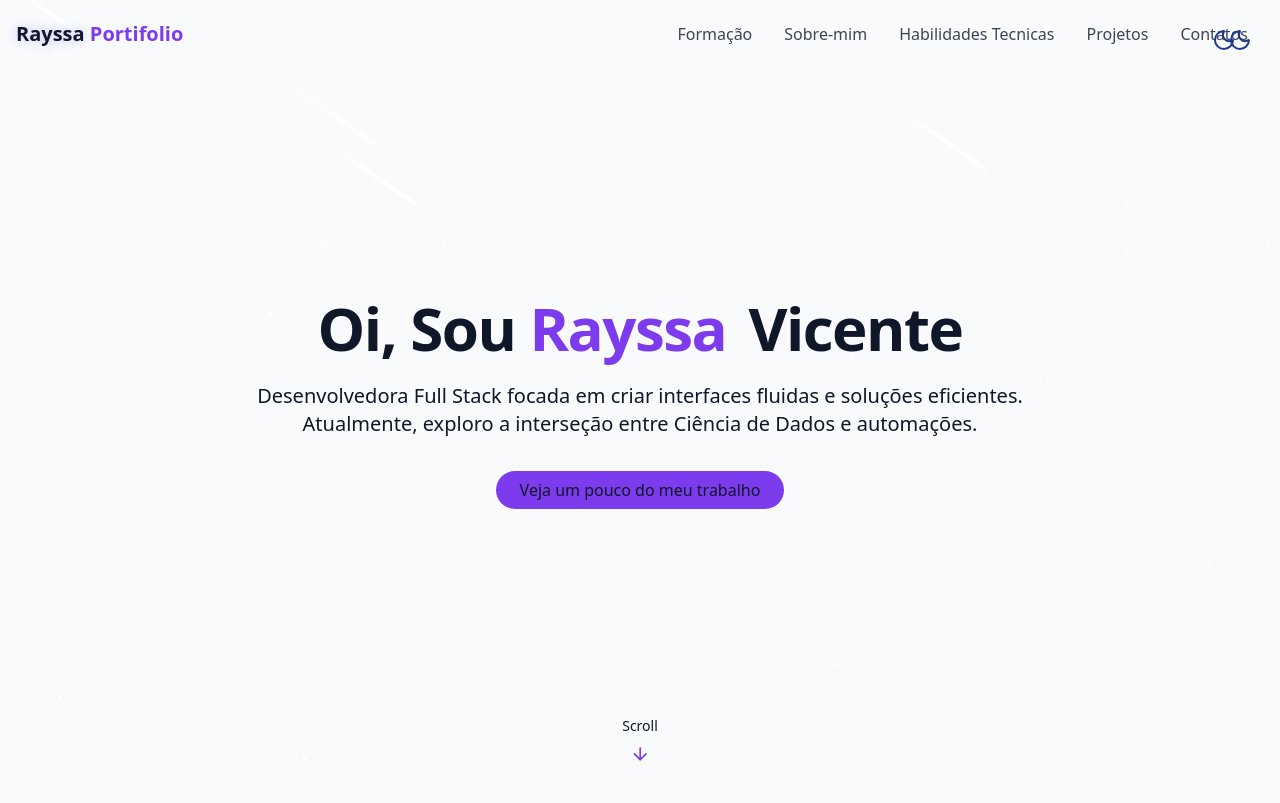
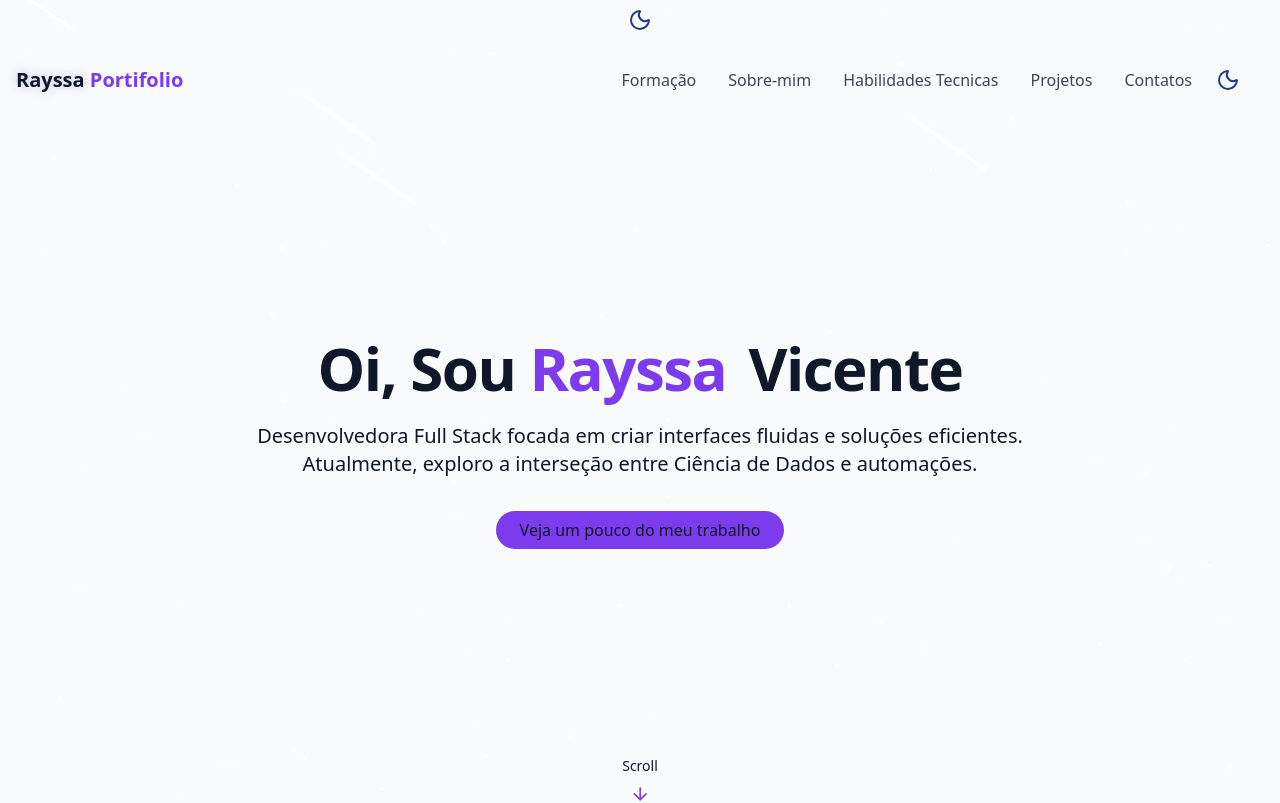
Before and after one commit to RayssaVicente/portifolio, a React (Vite) app: page / in a window 1280 px wide. Shown: the top 803 px of the page. Built offline with nearby package versions, Linux system fonts and the light colour scheme.

Commit message:
Update ThemeToggle.jsx

```diff
--- a/src/components/ThemeToggle.jsx
+++ b/src/components/ThemeToggle.jsx
@@ -5,23 +5,23 @@ import { cn } from "../lib/utils";
 export const ThemeToggle = () => {
     const [isDarkMode, setIsDarkMode] = useState(false);
 
-    useEffect(( )=> {
-        const storedTheme = localStorage.getItem("theme")
-        if (storedTheme == "dark"){
-            setIsDarkMode(true)
+    useEffect(() => {
+        const storedTheme = localStorage.getItem("theme");
+        if (storedTheme === "dark") {
+            setIsDarkMode(true);
             document.documentElement.classList.add("dark");
-        }else{
-            localStorage.setItem("theme", "light");
+        } else {
+            document.documentElement.classList.remove("dark"); // Garante que remova se for light
             setIsDarkMode(false);
         }
-    }, [])
+    }, []);
 
     const toggleTheme = () => {
-        if (isDarkMode){
+        if (isDarkMode) {
             document.documentElement.classList.remove('dark');
             localStorage.setItem("theme", "light");
             setIsDarkMode(false);
-        }else{
+        } else {
             document.documentElement.classList.add('dark');
             localStorage.setItem("theme", "dark");
             setIsDarkMode(true);
@@ -29,12 +29,19 @@ export const ThemeToggle = () => {
     }
 
     return (
-        <button onClick={toggleTheme} className={cn("fixed max-sm:hidden top-5 right-5 z-50 p-2 rounded-full transition-colors duration-300",
-            "focus:outlin-hidden"
-        )}>
-            {isDarkMode ? <Sun className="h-6 w-6 text-yellow-300" />
-            :
-            <Moon className="h-6 w-6 text-blue-900" />}
+        <button
+            onClick={toggleTheme}
+            // REMOVI: fixed, max-sm:hidden, top-5, right-5
+            className={cn(
+                "p-2 rounded-full transition-colors duration-300 z-50 hover:bg-accent",
+                "focus:outline-none"
+            )}
+            aria-label="Toggle Theme"
+        >
+            {isDarkMode ?
+                <Sun className="h-6 w-6 text-yellow-300" /> :
+                <Moon className="h-6 w-6 text-blue-900 dark:text-blue-400" />
+            }
         </button>
     );
 };
```
